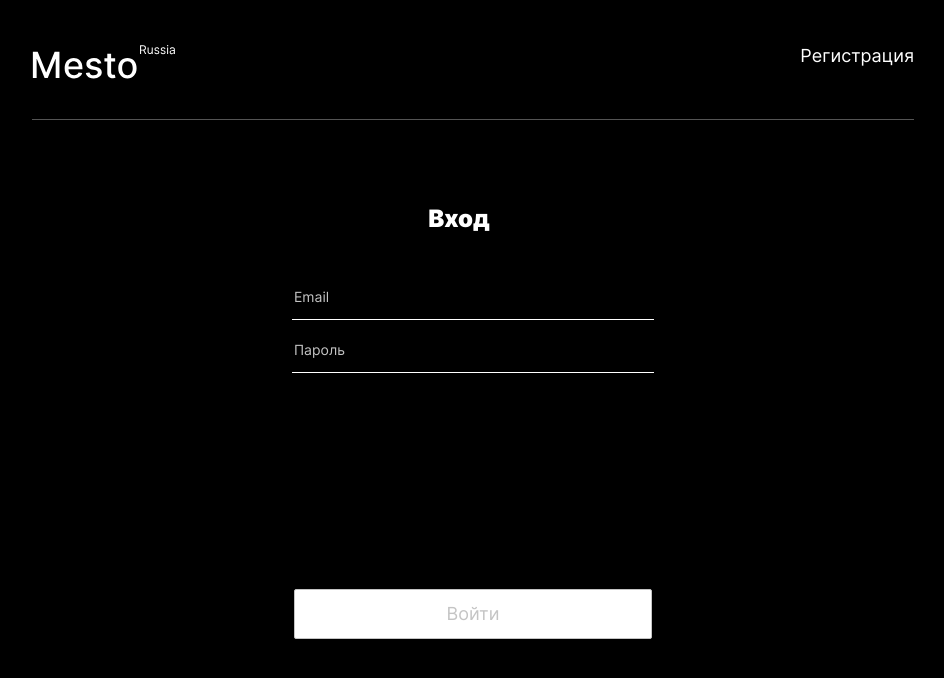
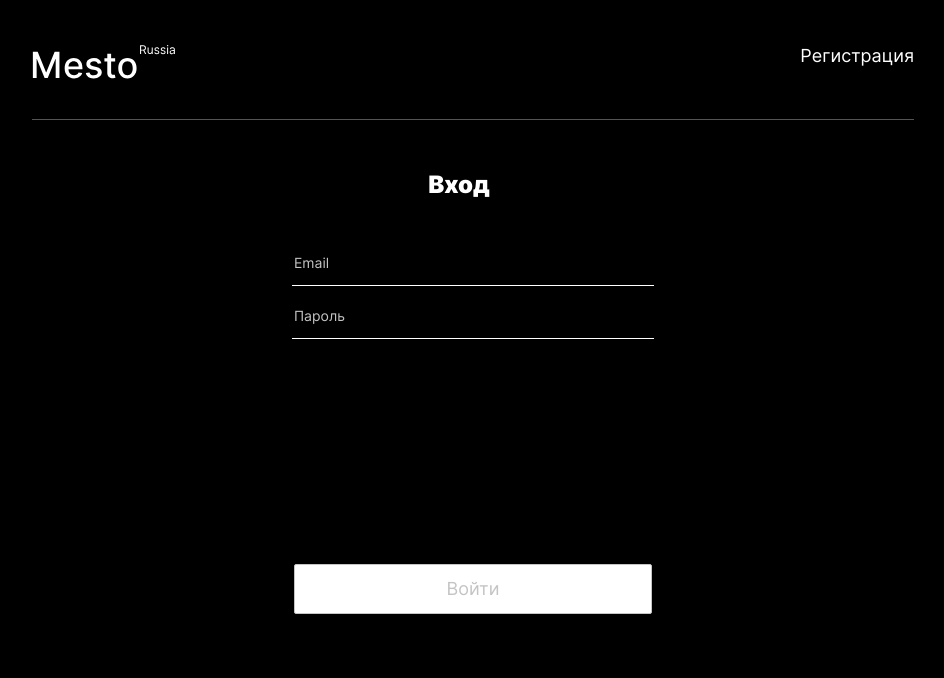
Before and after one commit to ooohrayyy/react-mesto-auth, a React app: page /sign-in in a window 1280 px wide. Shown: the whole page, without its empty margins (167-1111 px from the left). Built offline with nearby package versions, Linux system fonts and the light colour scheme; no server answers.

Commit message:
fix: Исправить геометрию формы в Login

```diff
--- a/src/blocks/button/_place/button_place_screen.css
+++ b/src/blocks/button/_place/button_place_screen.css
@@ -1,5 +1,5 @@
 .button_place_screen {
-  margin-top: 216px;
+  margin-top: auto;
   color: #000;
   background-color: #fff;
 }
--- a/src/blocks/form/__heading/_place/form__heading_place_screen.css
+++ b/src/blocks/form/__heading/_place/form__heading_place_screen.css
@@ -1,4 +1,5 @@
 .form__heading_place_screen {
+  padding-top: 0;
   color: #fff;
   text-align: center;
 }
--- a/src/blocks/form/_place/form_place_screen.css
+++ b/src/blocks/form/_place/form_place_screen.css
@@ -1,4 +1,7 @@
 .form_place_screen {
+  display: flex;
+  flex-direction: column;
+  min-height: 60vh;
   margin: 50px auto 0;
   background-color: black;
 }
```
